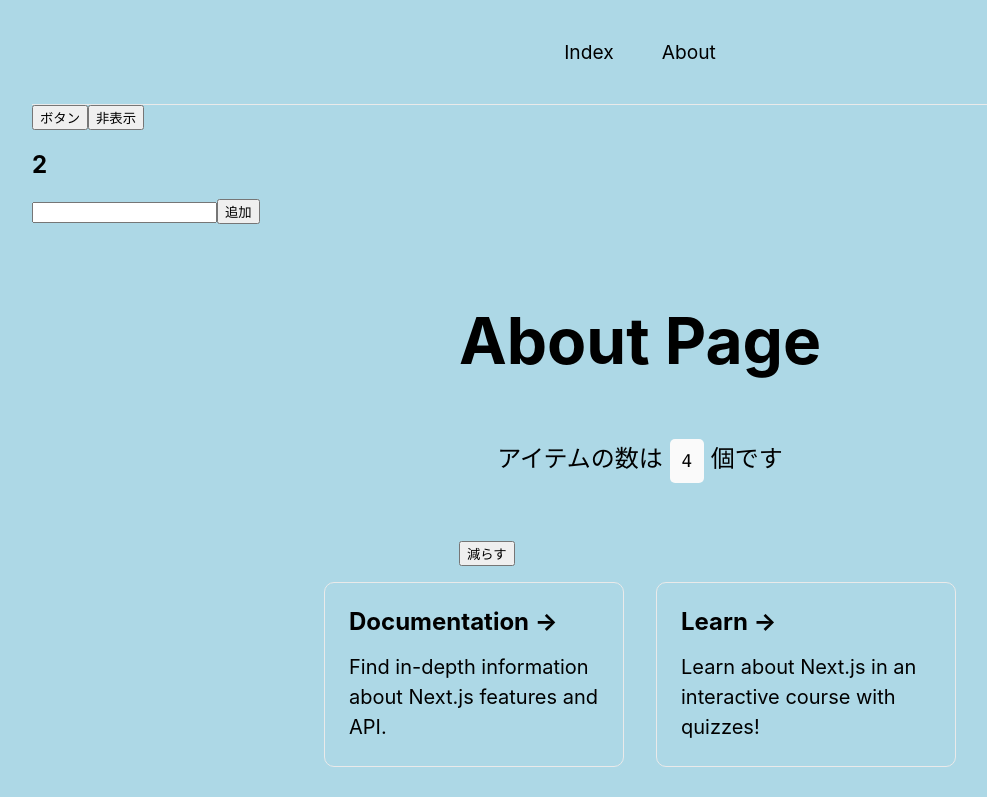
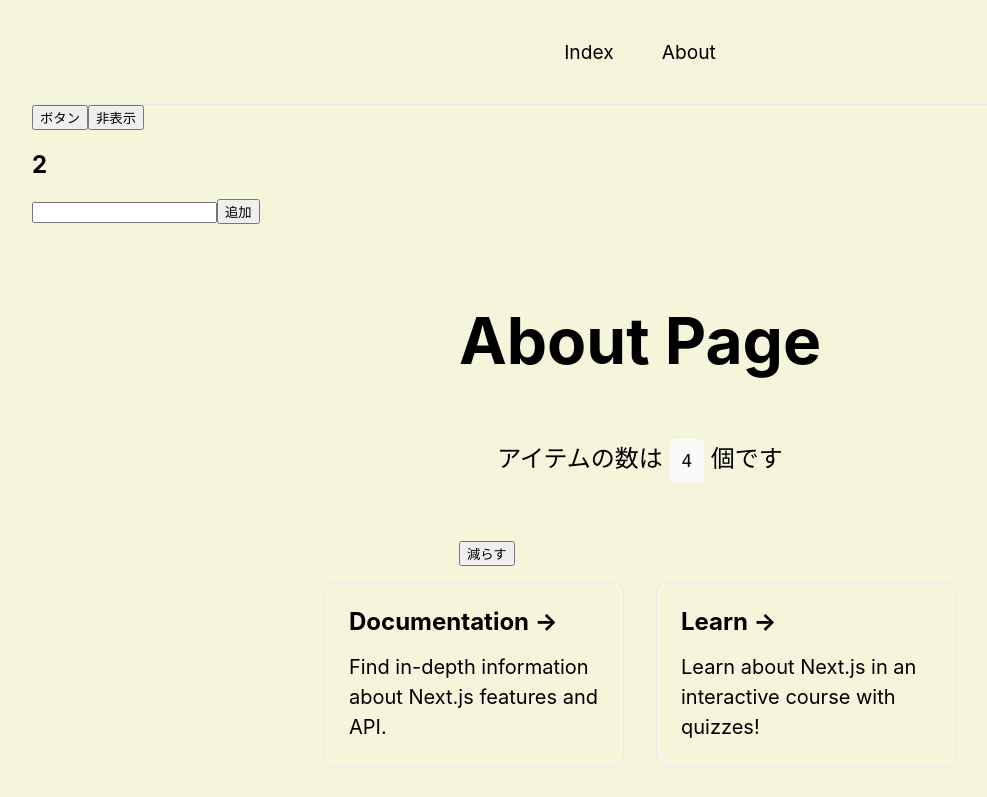
Before and after one commit to Miz-dev/study-react, a Next.js app: page /about in a window 1280 px wide. Shown: the top 797 px of the page, without its empty margins (0-987 px from the left). Built offline with nearby package versions, Linux system fonts and the light colour scheme.

Commit message:
✨ useRouter適用

```diff
--- /dev/null
+++ b/src/hooks/useBgColor.jsx
@@ -0,0 +1,29 @@
+import { useRouter } from "next/router";
+import { useEffect, useMemo } from "react";
+
+export const useBgColor = () => {
+	const router = useRouter();
+
+	console.log(router);
+
+	const bgColor = useMemo(() => {
+		switch (router.pathname) {
+			case "/": {
+				return "lightblue";
+			}
+			case "/about": {
+				return "beige";
+			}
+			default: {
+				return "";
+			}
+		}
+	}, [router.pathname]);
+
+	useEffect(() => {
+		document.body.style.backgroundColor = bgColor;
+		return () => {
+			document.body.style.backgroundColor = "";
+		};
+	}, [bgColor]);
+};
--- a/src/hooks/useBgLightBlue.jsx
+++ /dev/null
@@ -1,10 +0,0 @@
-import { useEffect } from "react";
-
-export const useBgLightBlue = () => {
-	useEffect(() => {
-		document.body.style.backgroundColor = "lightblue";
-		return () => {
-			document.body.style.backgroundColor = "";
-		};
-	}, []);
-};
--- a/src/pages/_app.jsx
+++ b/src/pages/_app.jsx
@@ -3,12 +3,12 @@
 import "src/styles/globals.css";
 import { useCounter } from "src/hooks/useCounter";
 import { useInputArray } from "src/hooks/useInputArray";
-import { useBgLightBlue } from "src/hooks/useBgLightBlue";
+import { useBgColor } from "src/hooks/useBgColor";
 
 function MyApp({ Component, pageProps }) {
 	const counter = useCounter();
 	const inputArray = useInputArray();
-	useBgLightBlue();
+	useBgColor();
 
 	return (
 		<>
```
